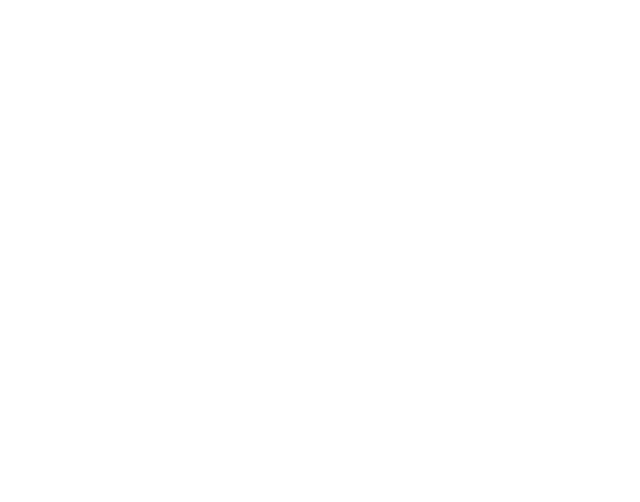
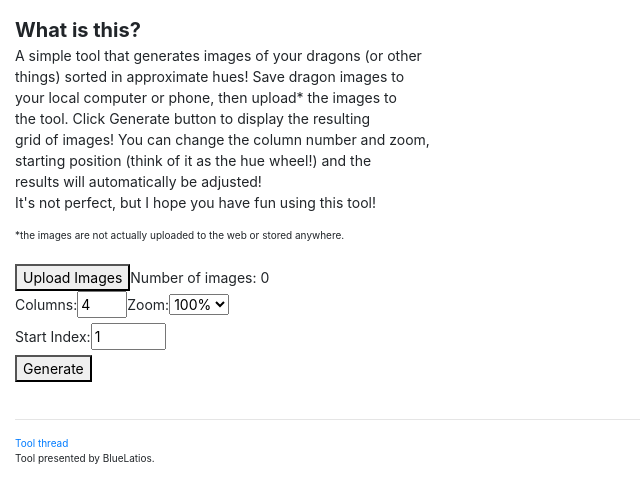
Before and after one commit to Blue-Latios/FRStuff, a Nuxt app: page /hue-sort in a window 1280 px wide. Before the commit this address had no page. Shown: the top 502 px of the page, without its empty margins (0-640 px from the left). Built offline with nearby package versions, Linux system fonts and the light colour scheme.

Commit message:
Created Hue Tool (assisted by AI)

```diff
--- /dev/null
+++ b/pages/hue-sort/index.vue
@@ -0,0 +1,231 @@
+<template>
+<div class="container">
+    <div class="text-bold">What is this?<br>
+    </div>
+    A simple tool that generates images of your dragons (or other<br>
+    things) sorted in approximate hues! Save dragon images to<br>
+    your local computer or phone, then upload* the images to<br>
+    the tool. Click Generate button to display the resulting<br>
+    grid of images! You can change the column number and zoom,<br>
+    starting position (think of it as the hue wheel!) and the<br>
+    results will automatically be adjusted!<br>
+    It's not perfect, but I hope you have fun using this tool!<br>
+    <div style="font-size:10px;"><br>
+    *the images are not actually uploaded to the web or stored anywhere.
+    </div>
+    <br>
+    <input type="file" multiple accept="image/*" ref="fileInput" @change="handleFileUpload" style="display: none;"/>
+    <button @click="triggerFileInput">Upload Images</button>
+    <span>{{ loading ? 'Loading...' : 'Number of images: ' + imagesData.length }}</span>
+    <br style="margin-bottom:8px">
+
+    <label for="columns">Columns:</label>
+    <input type="number" v-model="columns" min="1" style="width: 50px;" />
+
+    <label for="zoom">Zoom:</label>
+    <select v-model="zoomLevel">
+      <option value="0.25">25%</option>
+      <option value="0.5">50%</option>
+      <option value="0.75">75%</option>
+      <option value="1">100%</option>
+    </select>
+    <br>
+    <label for="startIndex">Start Index:</label>
+	<input type="number" v-model="startIndex" style="width: 75px;"/>
+	<br>
+
+
+    <button @click="generateGrid">Generate</button>
+    <br><br>
+
+    <div id="grid" v-if="generated" :style="{ gridTemplateColumns: gridColumnWidth, gap: '0px' }">
+      <div v-for="(img, index) in diagonalImages" :key="img.file.name" class="grid-item">
+        <img :src="img.imgSrc" :style="{ width: zoomWidth + 'px' }" :title="img.file.name.slice(0, img.file.name.lastIndexOf('.'))" alt="Uploaded Image" />
+      </div>
+    </div>
+
+    <hr>
+    <div class="footnote" style="font-size: 10px;"><a target="_blank" rel="noopener noreferrer" href="https://www1.flightrising.com/forums/gde/3269795">Tool thread</a><br>
+    Tool presented by BlueLatios.</div>
+</div></template>
+
+<script>
+export default {
+  data() {
+    return {
+      imagesData: [],  // Store image data and hue here
+      columns: 4,      // Default number of columns
+      zoomLevel: 1,    // Default zoom level (100%)
+      imageBaseWidth: 100,  // Base image width in pixels
+      generated: false, // Flag to determine if grid is generated
+      loading: false,
+      diagonalImages: [], // Images arranged in diagonal order
+      startIndex: 1,
+    };
+  },
+  head() {
+    return {
+	  title: "Hue Sort",
+	};
+  },
+  computed: {
+    sortedImages() {
+      return this.imagesData.sort((a, b) => a.hue - b.hue);
+    },
+    zoomWidth() {
+      return this.imageBaseWidth * this.zoomLevel;  // Calculate width based on zoom
+    },
+    gridColumnWidth() {
+      // Calculate the exact width for each column based on zoom
+      return `repeat(${this.columns}, ${this.zoomWidth}px)`;
+    }
+  },
+  methods: {
+	triggerFileInput() {
+		this.$refs.fileInput.click();
+		this.loading = true;
+	},
+    handleFileUpload(event) {
+      const files = event.target.files;
+      const imagePromises = Array.from(files).map(file => {
+        return new Promise((resolve) => {
+          const reader = new FileReader();
+          reader.onload = (e) => {
+            const img = new Image();
+            img.onload = () => {
+              const averageColor = this.getAverageColor(img);
+              const hue = this.rgbToHsv(averageColor);
+              resolve({ file, hue, imgSrc: e.target.result });
+            };
+            img.src = e.target.result;
+          };
+          reader.readAsDataURL(file);
+        });
+      });
+
+      Promise.all(imagePromises).then((images) => {
+        this.imagesData = images;  // Update the images array with hue and src
+        this.generated = false;    // Reset the generated flag
+        this.loading = false;
+      });
+    },
+    getAverageColor(img) {
+      const canvas = document.createElement('canvas');
+      const ctx = canvas.getContext('2d');
+      canvas.width = img.width;
+      canvas.height = img.height;
+      ctx.drawImage(img, 0, 0);
+
+      const imgData = ctx.getImageData(0, 0, img.width, img.height);
+      const data = imgData.data;
+      let r = 0, g = 0, b = 0, count = 0;
+
+      for (let i = 0; i < data.length; i += 4) {
+        r += data[i];
+        g += data[i + 1];
+        b += data[i + 2];
+        count++;
+      }
+
+      r = r / count;
+      g = g / count;
+      b = b / count;
+
+      return { r, g, b };
+    },
+    rgbToHsv({ r, g, b }) {
+      r /= 255, g /= 255, b /= 255;
+      let max = Math.max(r, g, b), min = Math.min(r, g, b);
+      let h, s, v = max;
+      let d = max - min;
+      s = max === 0 ? 0 : d / max;
+
+      if (max === min) {
+        h = 0;
+      } else {
+        switch (max) {
+          case r: h = (g - b) / d + (g < b ? 6 : 0); break;
+          case g: h = (b - r) / d + 2; break;
+          case b: h = (r - g) / d + 4; break;
+        }
+        h /= 6;
+      }
+
+      return h;  // Return only hue for sorting
+    },
+    generateGrid() {
+      this.generated = true;  // Set the flag to show grid when button is clicked
+      this.arrangeDiagonally();  // Arrange the sorted images diagonally
+    },
+    arrangeDiagonally() {
+	  const rows = Math.ceil(this.imagesData.length / this.columns);
+	  const sorted = this.sortedImages.slice(); // Get sorted images
+	  const adjustedStartIndex = (this.startIndex-1) % sorted.length; // Ensure within bounds
+	  const shiftedImages = sorted.slice(adjustedStartIndex).concat(sorted.slice(0, adjustedStartIndex)); // Shift the array
+
+	  const diagonalIndices = this.getValidDiagonalIndices(shiftedImages.length, rows, this.columns);
+	  const transformedArray = Array.from({ length: rows * this.columns }, () => null);
+
+	  diagonalIndices.forEach((index, i) => {
+		const [r, c] = index;
+		transformedArray[r * this.columns + c] = shiftedImages[i];
+	  });
+
+	  this.diagonalImages = transformedArray.filter(x => x !== null);
+	},
+    getValidDiagonalIndices(numElements, rows, cols) {
+      const diagonalIndices = [];
+
+      // Generate indices for each diagonal
+      for (let i = 0; i < rows + cols - 1; i++) {
+        for (let j = 0; j <= i; j++) {
+          const r = j;
+          const c = i - j;
+          if (r < rows && c < cols) {
+            if (r === rows - 1) {
+              if (numElements % cols === 0 || c < numElements % cols) {
+                diagonalIndices.push([r, c]);
+              }
+            } else {
+              diagonalIndices.push([r, c]);
+            }
+          }
+        }
+      }
+
+      // Return only the number of indices that match the number of elements
+      return diagonalIndices.slice(0, numElements);
+    }
+  },
+  watch: {
+    columns() {
+      if (this.generated) {
+        this.arrangeDiagonally(); // Recalculate diagonal order if already generated
+      }
+    },
+    startIndex() {
+		this.arrangeDiagonally(); // Recalculate and regenerate the grid
+	},
+  }
+};
+</script>
+
+<style scoped>
+#grid {
+  display: grid;
+  gap: 0px; /* Ensure no gap between images */
+}
+.grid-item img {
+  width: 100%;
+  height: auto;
+}
+.text-bold {
+	font-weight: bold;
+	font-size: 20px;
+}
+.container {
+	padding: 10px;
+	margin: 5px;
+	font-size: 14px;
+}
+</style>
--- a/pages/index.vue
+++ b/pages/index.vue
@@ -29,5 +29,8 @@
 	<ul>
 		<li><NuxtLink to="/predict-lite/">Predict Morphology Lite</NuxtLink></li>
 	</ul>
+	<ul>
+		<li><NuxtLink to="/hue-sort/">Hue Sort</NuxtLink></li>
+	</ul>
 	<NuxtChild />
 </div></template>
```
